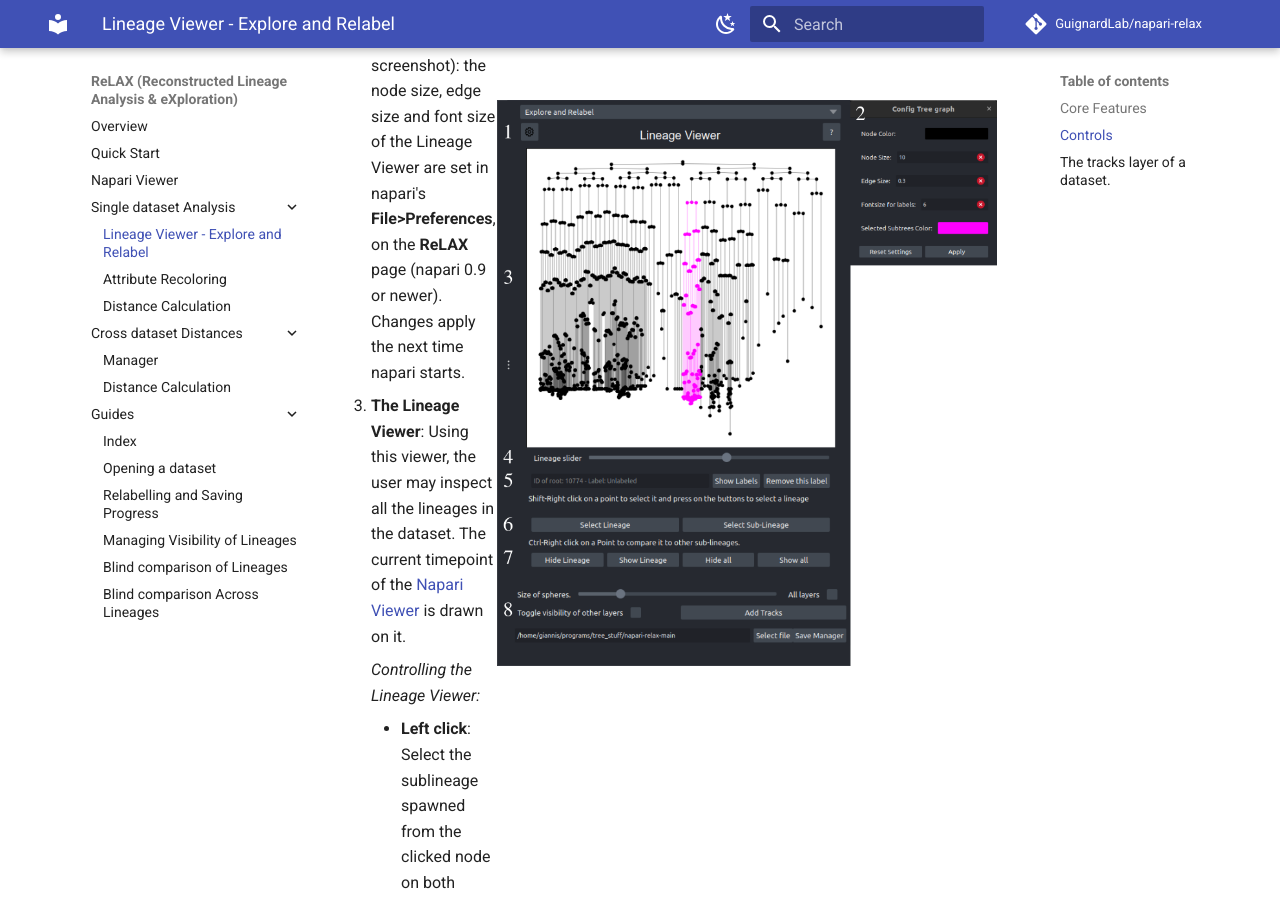
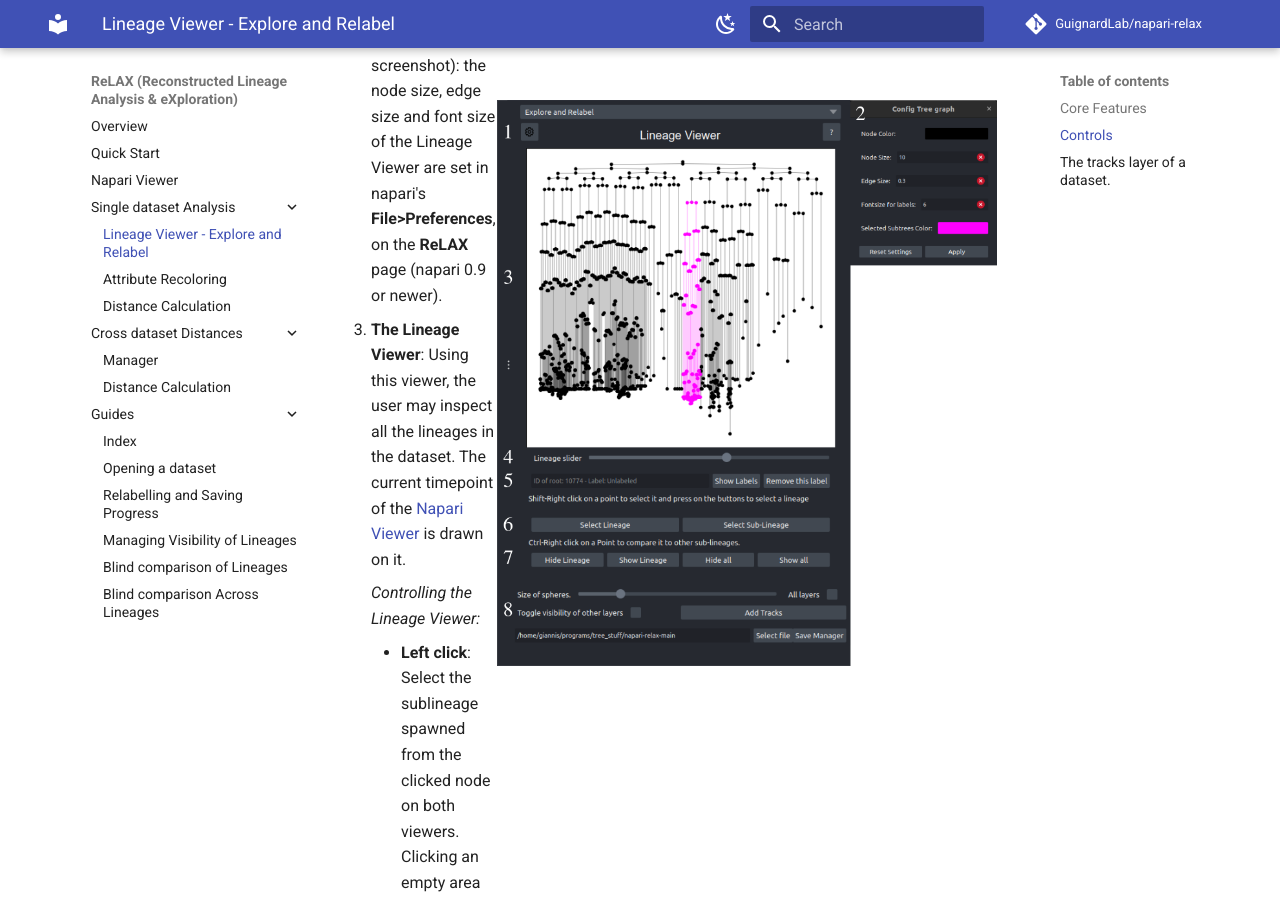
Before and after one commit to GuignardLab/napari-relax, an MkDocs documentation site: the page built from docs/explore_relabel/explore_relabel.md, in a window 1280 px wide and 900 px high, scrolled down 938 px. Built offline with MkDocs 1.6.1 and Material for MkDocs 9.7.7, drawn with Linux system fonts in a browser that asks for light colours; comment, search, counter and statistics services are not loaded.

Commit message:
Update docs/explore_relabel/explore_relabel.md

```diff
--- a/docs/explore_relabel/explore_relabel.md
+++ b/docs/explore_relabel/explore_relabel.md
@@ -23,7 +23,7 @@
 
 <ol>
   <li>
-    <strong>Lineage Viewer settings</strong> (<strong>1</strong> and <strong>2</strong> in the screenshot): the node size, edge size and font size of the Lineage Viewer are set in napari's <strong>File>Preferences</strong>, on the <strong>ReLAX</strong> page (napari 0.9 or newer). Changes apply the next time napari starts.
+    <strong>Lineage Viewer settings</strong> (<strong>1</strong> and <strong>2</strong> in the screenshot): the node size, edge size and font size of the Lineage Viewer are set in napari's <strong>File>Preferences</strong>, on the <strong>ReLAX</strong> page (napari 0.9 or newer).
   </li>
   <li value="3">
     <strong>The Lineage Viewer</strong>: Using this viewer, the user may inspect all the lineages in the dataset. The current timepoint of the <a href="../viewer/viewer.md">Napari Viewer</a> is drawn on it.
```
